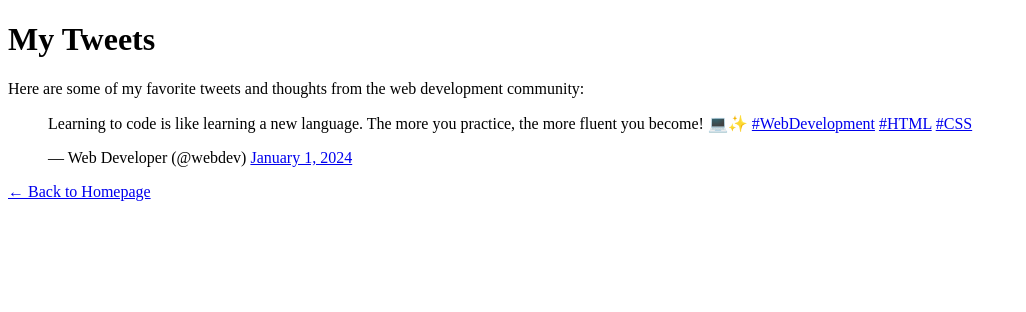
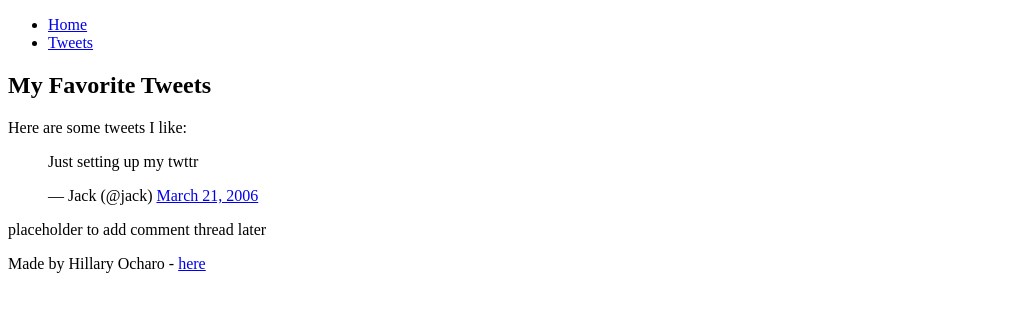
Before and after one commit to frazier964/My_First_Portfolio, a plain HTML site: page html_basic/tweets.html in a window 1280 px wide. Shown: the whole page, without its empty margins (0-1026 px from the left). Drawn offline with Linux system fonts and the light colour scheme.

Commit message:
Update tweets.html

```diff
--- a/html_basic/tweets.html
+++ b/html_basic/tweets.html
@@ -1,22 +1,35 @@
 <!DOCTYPE html>
 <html lang="en">
 <head>
-    <meta charset="UTF-8">
-    <meta name="viewport" content="width=device-width, initial-scale=1.0">
-    <title>My Tweets - Portfolio</title>
+  <meta charset="UTF-8">
+  <title>Tweets</title>
 </head>
 <body>
-    <h1>My Tweets</h1>
+  <header>
+    <ul>
+      <li><a href="index.html">Home</a></li>
+      <li><a href="tweets.html">Tweets</a></li>
+    </ul>
+  </header>
 
-    <p>Here are some of my favorite tweets and thoughts from the web development community:</p>
+  <main>
+    <article>
+      <h1>My Favorite Tweets</h1>
+      <p>Here are some tweets I like:</p>
+      <blockquote class="twitter-tweet">
+        <p lang="en" dir="ltr">Just setting up my twttr</p>&mdash; Jack (@jack)
+        <a href="https://twitter.com/jack/status/20">March 21, 2006</a>
+      </blockquote>
+      <!-- Add more tweets or content if you'd like -->
+    </article>
 
-    <!-- Embedded Tweet -->
-    <blockquote class="twitter-tweet">
-        <p lang="en" dir="ltr">Learning to code is like learning a new language. The more you practice, the more fluent you become! 💻✨ <a href="https://twitter.com/hashtag/WebDevelopment?src=hash&amp;ref_src=twsrc%5Etfw">#WebDevelopment</a> <a href="https://twitter.com/hashtag/HTML?src=hash&amp;ref_src=twsrc%5Etfw">#HTML</a> <a href="https://twitter.com/hashtag/CSS?src=hash&amp;ref_src=twsrc%5Etfw">#CSS</a></p>
-        &mdash; Web Developer (@webdev) <a href="https://twitter.com/webdev/status/1234567890?ref_src=twsrc%5Etfw">January 1, 2024</a>
-    </blockquote>
-    <script async src="https://platform.twitter.com/widgets.js" charset="utf-8"></script>
+    <aside>
+      <p>placeholder to add comment thread later</p>
+    </aside>
+  </main>
 
-    <p><a href="index.html">← Back to Homepage</a></p>
+  <footer>
+    <p>Made by Hillary Ocharo - <a href="https://github.com/HillaryOcharo" target="_blank">here</a></p>
+  </footer>
 </body>
 </html>
```
